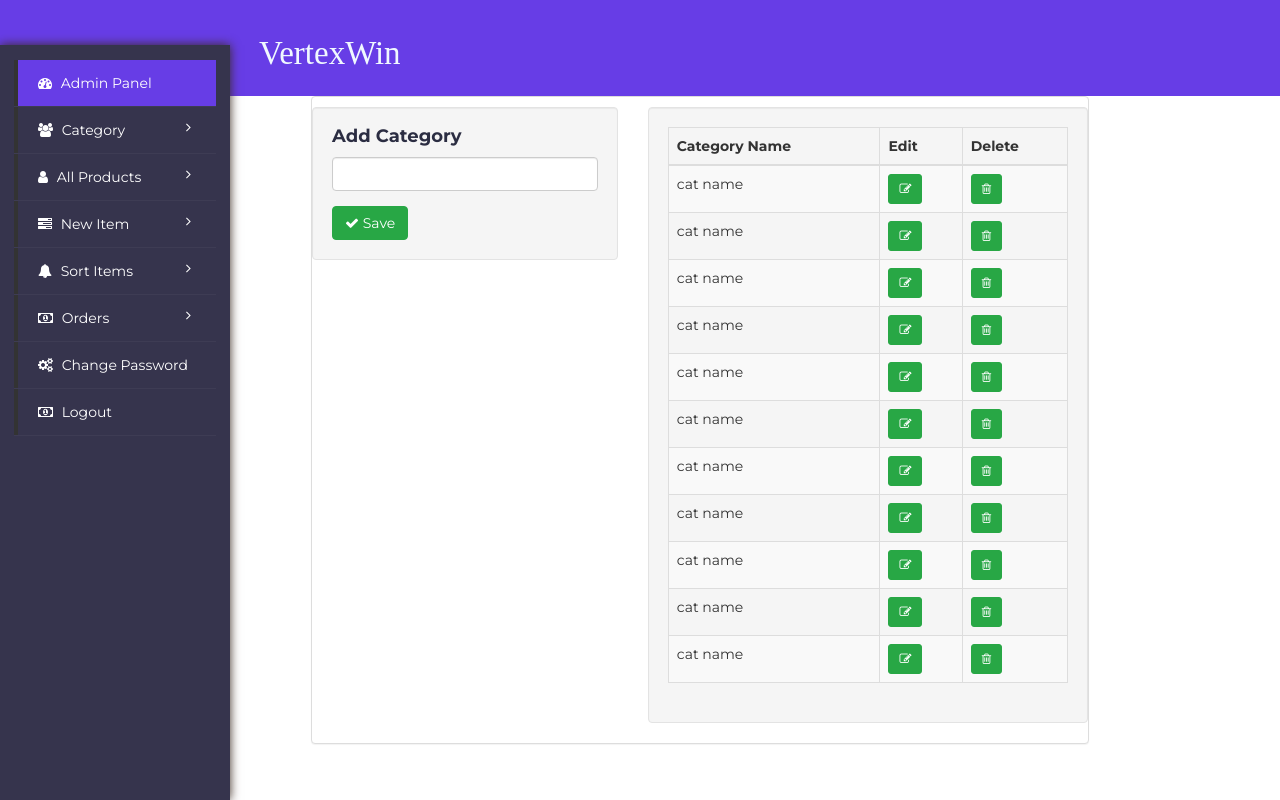
After one commit to iftikharrasha/vertexwin-machinery-website-management, a PHP site: page /vPanel/category/categories.php in a window 1280 px wide. The commit adds this page. Run offline with PHP 8.4, Linux system fonts and the light colour scheme.

Commit message:
category and new pitem page added in vPanel

```diff
--- a/css/style.css
+++ b/css/style.css
@@ -1221,3 +1221,29 @@ a, a:visited, a:focus, a:active, :visited, :focus, :active, .btn:focus, .btn:act
     color: #2f1c6a;
     margin: 0;
 }
+
+/*----------------------------*\
+	vPanel Categories
+\*----------------------------*/
+
+.btn-info {
+    background-color: #28a745;
+    border-color: #28a745;
+}
+
+.btn-info:hover {
+    background-color: #673DE6;
+}
+
+/*----------------------------*\
+	vPanel Add Products
+\*----------------------------*/
+
+.cat_dropdown{
+	width: 100%;
+	margin-bottom: 20px;
+}
+
+.well form p{
+	font-weight: 700;
+}
--- /dev/null
+++ b/vPanel/category/categories.php
@@ -0,0 +1,274 @@
+<?php include("../partpage/header.php"); ?>
+<div class="container">
+  <?php include("../partpage/sidebar.php"); ?>
+  <div class="col-md-9 content" style="margin-left:10px">
+    <div class="panel panel-default">
+      <div class="panel-body-boots">
+        <h3>
+          <?php  //success message
+if(isset($_POST['success'])) {
+$success = $_POST["success"];
+echo "<h1 style='color:#0C0'>Your Product was added successfully &nbsp;&nbsp;  <span class='glyphicon glyphicon-ok'></h1></span>";
+}
+?>
+        </h3>
+        <div class="row">
+          <div class="col-md-5 col-xs-12">
+            <div class="well">
+              <h4 class="m-b-0">Add Category
+              </h4>
+              <form action="../../src/store/cat/catStore.php" enctype="multipart/form-data" method="post" novalidate="novalidate">
+                <div class="form-body">
+                  <div class="row ">
+                    <div class="col-md-12">
+                      <div class="form-group">
+                        <input name="department" class="form-control" id="firstName" required="" type="text" placeholder="" minlength="3" value="">
+                      </div>
+                    </div>
+                    <!--/span-->
+                  </div>
+                  <!--/row-->
+                </div>
+                <div class="form-actions">
+                  <button class="btn btn-info" type="submit">
+                    <i class="fa fa-check">
+                    </i> Save
+                  </button>
+                </div>
+              </form>
+            </div>
+          </div>
+          <div class="col-md-7 col-xs-12">
+            <div class="well">
+              <table width="100%" class="display table table-hover table-striped table-bordered" cellspacing="0">
+                <thead>
+                  <tr>
+                    <th>Category Name
+                    </th>
+                    <th>Edit
+                    </th>
+                    <th>Delete
+                    </th>
+                  </tr>
+                </thead>
+                <tbody>
+                  <tr>
+                    <td>cat name
+                    </td>
+                    <td class="jsgrid-align-center">
+                      <a title="Edit" class="btn btn-sm btn-info waves-effect waves-light" href="../../src/store/cat/catEdit.php">
+                        <i class="fa fa-pencil-square-o">
+                        </i>
+                      </a>
+                    </td>
+                    <td class="jsgrid-align-center">
+                      <form action="../../src/store/cat/catDelete.php" method="post">
+                        <input type="hidden" name="delete_id" value="">
+                        <button type = "submit" class="btn btn-sm btn-info waves-effect waves-light" onclick="return confirm('Are you sure to delete this data?')">
+                          <i class="fa fa-trash-o">
+                          </i>
+                        </button>
+                      </form>
+                    </td>
+                  </tr>
+                  <tr>
+                    <td>cat name
+                    </td>
+                    <td class="jsgrid-align-center">
+                      <a title="Edit" class="btn btn-sm btn-info waves-effect waves-light" href="../../src/store/cat/catEdit.php">
+                        <i class="fa fa-pencil-square-o">
+                        </i>
+                      </a>
+                    </td>
+                    <td class="jsgrid-align-center">
+                      <form action="../../src/store/cat/catDelete.php" method="post">
+                        <input type="hidden" name="delete_id" value="">
+                        <button type = "submit" class="btn btn-sm btn-info waves-effect waves-light" onclick="return confirm('Are you sure to delete this data?')">
+                          <i class="fa fa-trash-o">
+                          </i>
+                        </button>
+                      </form>
+                    </td>
+                  </tr>
+                  <tr>
+                    <td>cat name
+                    </td>
+                    <td class="jsgrid-align-center">
+                      <a title="Edit" class="btn btn-sm btn-info waves-effect waves-light" href="../../src/store/cat/catEdit.php">
+                        <i class="fa fa-pencil-square-o">
+                        </i>
+                      </a>
+                    </td>
+                    <td class="jsgrid-align-center">
+                      <form action="../../src/store/cat/catDelete.php" method="post">
+                        <input type="hidden" name="delete_id" value="">
+                        <button type = "submit" class="btn btn-sm btn-info waves-effect waves-light" onclick="return confirm('Are you sure to delete this data?')">
+                          <i class="fa fa-trash-o">
+                          </i>
+                        </button>
+                      </form>
+                    </td>
+                  </tr>
+                  <tr>
+                    <td>cat name
+                    </td>
+                    <td class="jsgrid-align-center">
+                      <a title="Edit" class="btn btn-sm btn-info waves-effect waves-light" href="../../src/store/cat/catEdit.php">
+                        <i class="fa fa-pencil-square-o">
+                        </i>
+                      </a>
+                    </td>
+                    <td class="jsgrid-align-center">
+                      <form action="../../src/store/cat/catDelete.php" method="post">
+                        <input type="hidden" name="delete_id" value="">
+                        <button type = "submit" class="btn btn-sm btn-info waves-effect waves-light" onclick="return confirm('Are you sure to delete this data?')">
+                          <i class="fa fa-trash-o">
+                          </i>
+                        </button>
+                      </form>
+                    </td>
+                  </tr>
+                  <tr>
+                    <td>cat name
+                    </td>
+                    <td class="jsgrid-align-center">
+                      <a title="Edit" class="btn btn-sm btn-info waves-effect waves-light" href="../../src/store/cat/catEdit.php">
+                        <i class="fa fa-pencil-square-o">
+                        </i>
+                      </a>
+                    </td>
+                    <td class="jsgrid-align-center">
+                      <form action="../../src/store/cat/catDelete.php" method="post">
+                        <input type="hidden" name="delete_id" value="">
+                        <button type = "submit" class="btn btn-sm btn-info waves-effect waves-light" onclick="return confirm('Are you sure to delete this data?')">
+                          <i class="fa fa-trash-o">
+                          </i>
+                        </button>
+                      </form>
+                    </td>
+                  </tr>
+                  <tr>
+                    <td>cat name
+                    </td>
+                    <td class="jsgrid-align-center">
+                      <a title="Edit" class="btn btn-sm btn-info waves-effect waves-light" href="../../src/store/cat/catEdit.php">
+                        <i class="fa fa-pencil-square-o">
+                        </i>
+                      </a>
+                    </td>
+                    <td class="jsgrid-align-center">
+                      <form action="../../src/store/cat/catDelete.php" method="post">
+                        <input type="hidden" name="delete_id" value="">
+                        <button type = "submit" class="btn btn-sm btn-info waves-effect waves-light" onclick="return confirm('Are you sure to delete this data?')">
+                          <i class="fa fa-trash-o">
+                          </i>
+                        </button>
+                      </form>
+                    </td>
+                  </tr>
+                  <tr>
+                    <td>cat name
+                    </td>
+                    <td class="jsgrid-align-center">
+                      <a title="Edit" class="btn btn-sm btn-info waves-effect waves-light" href="../../src/store/cat/catEdit.php">
+                        <i class="fa fa-pencil-square-o">
+                        </i>
+                      </a>
+                    </td>
+                    <td class="jsgrid-align-center">
+                      <form action="../../src/store/cat/catDelete.php" method="post">
+                        <input type="hidden" name="delete_id" value="">
+                        <button type = "submit" class="btn btn-sm btn-info waves-effect waves-light" onclick="return confirm('Are you sure to delete this data?')">
+                          <i class="fa fa-trash-o">
+                          </i>
+                        </button>
+                      </form>
+                    </td>
+                  </tr>
+                  <tr>
+                    <td>cat name
+                    </td>
+                    <td class="jsgrid-align-center">
+                      <a title="Edit" class="btn btn-sm btn-info waves-effect waves-light" href="../../src/store/cat/catEdit.php">
+                        <i class="fa fa-pencil-square-o">
+                        </i>
+                      </a>
+                    </td>
+                    <td class="jsgrid-align-center">
+                      <form action="../../src/store/cat/catDelete.php" method="post">
+                        <input type="hidden" name="delete_id" value="">
+                        <button type = "submit" class="btn btn-sm btn-info waves-effect waves-light" onclick="return confirm('Are you sure to delete this data?')">
+                          <i class="fa fa-trash-o">
+                          </i>
+                        </button>
+                      </form>
+                    </td>
+                  </tr>
+                  <tr>
+                    <td>cat name
+                    </td>
+                    <td class="jsgrid-align-center">
+                      <a title="Edit" class="btn btn-sm btn-info waves-effect waves-light" href="../../src/store/cat/catEdit.php">
+                        <i class="fa fa-pencil-square-o">
+                        </i>
+                      </a>
+                    </td>
+                    <td class="jsgrid-align-center">
+                      <form action="../../src/store/cat/catDelete.php" method="post">
+                        <input type="hidden" name="delete_id" value="">
+                        <button type = "submit" class="btn btn-sm btn-info waves-effect waves-light" onclick="return confirm('Are you sure to delete this data?')">
+                          <i class="fa fa-trash-o">
+                          </i>
+                        </button>
+                      </form>
+                    </td>
+                  </tr>
+                  <tr>
+                    <td>cat name
+                    </td>
+                    <td class="jsgrid-align-center">
+                      <a title="Edit" class="btn btn-sm btn-info waves-effect waves-light" href="../../src/store/cat/catEdit.php">
+                        <i class="fa fa-pencil-square-o">
+                        </i>
+                      </a>
+                    </td>
+                    <td class="jsgrid-align-center">
+                      <form action="../../src/store/cat/catDelete.php" method="post">
+                        <input type="hidden" name="delete_id" value="">
+                        <button type = "submit" class="btn btn-sm btn-info waves-effect waves-light" onclick="return confirm('Are you sure to delete this data?')">
+                          <i class="fa fa-trash-o">
+                          </i>
+                        </button>
+                      </form>
+                    </td>
+                  </tr>
+                  <tr>
+                    <td>cat name
+                    </td>
+                    <td class="jsgrid-align-center">
+                      <a title="Edit" class="btn btn-sm btn-info waves-effect waves-light" href="../../src/store/cat/catEdit.php">
+                        <i class="fa fa-pencil-square-o">
+                        </i>
+                      </a>
+                    </td>
+                    <td class="jsgrid-align-center">
+                      <form action="../../src/store/cat/catDelete.php" method="post">
+                        <input type="hidden" name="delete_id" value="">
+                        <button type = "submit" class="btn btn-sm btn-info waves-effect waves-light" onclick="return confirm('Are you sure to delete this data?')">
+                          <i class="fa fa-trash-o">
+                          </i>
+                        </button>
+                      </form>
+                    </td>
+                  </tr>
+                </tbody>
+              </table>
+            </div>
+          </div>
+        </div>
+      </div>
+    </div>
+  </div>
+  </section>
+</div>
+<?php include("../partpage/footer.php"); ?>
--- a/vPanel/partpage/header.php
+++ b/vPanel/partpage/header.php
@@ -52,17 +52,17 @@ session_start();
                 <div id="responsive-nav">
                   <ul class="main-nav nav navbar-nav ham-none">
                     <li>
-                      <a class="v_active" href="dashboard.php">
+                      <a href="../control/dashboard.php">
                         <i class="fa fa-tachometer">
                         </i>
-                        <span>Dashboard
+                        <span class="v_active">Admin Panel
                         </span>
                         <div class="clearfix">
                         </div>
                       </a>
                     </li>
                     <li>
-                      <a href="#">
+                      <a href="../category/categories.php">
                         <i class="fa fa-users">
                         </i>
                         <span>Add Category
--- a/vPanel/partpage/sidebar.php
+++ b/vPanel/partpage/sidebar.php
@@ -4,7 +4,7 @@
       <div class="vpanel_menu">
         <ul id="vp_menu">
           <li>
-            <a class="v_active" href="dashboard.php">
+			<a class="v_active" href="../control/dashboard.php">
               <i class="fa fa-tachometer">
               </i>
               <span>Admin Panel
@@ -26,7 +26,7 @@
             </a>
             <ul>
               <li>
-                <a href="../category/category.php">Add Category
+                <a href="../category/categories.php">Add Category
                 </a>
               </li>
             </ul>
@@ -35,7 +35,7 @@
             <a href="#">
               <i class="fa fa-user">
               </i>
-              <span>Manage Products
+              <span>All Products
               </span>
               <span class="fa fa-angle-right" style="float: right">
               </span>
@@ -62,7 +62,7 @@
             </a>
             <ul>
               <li>
-                <a href="employeeadd.php">Add New Item
+                <a href="../itemadd/additem.php">Add New Item
                 </a>
               </li>
             </ul>
```
Also changed, not shown: vPanel/control/dashboard.php (+3 -8 lines), vPanel/itemadd/additem.php (added, +79 -0 lines), vPanel/partpage/footer.php (added, +9 -0 lines).
